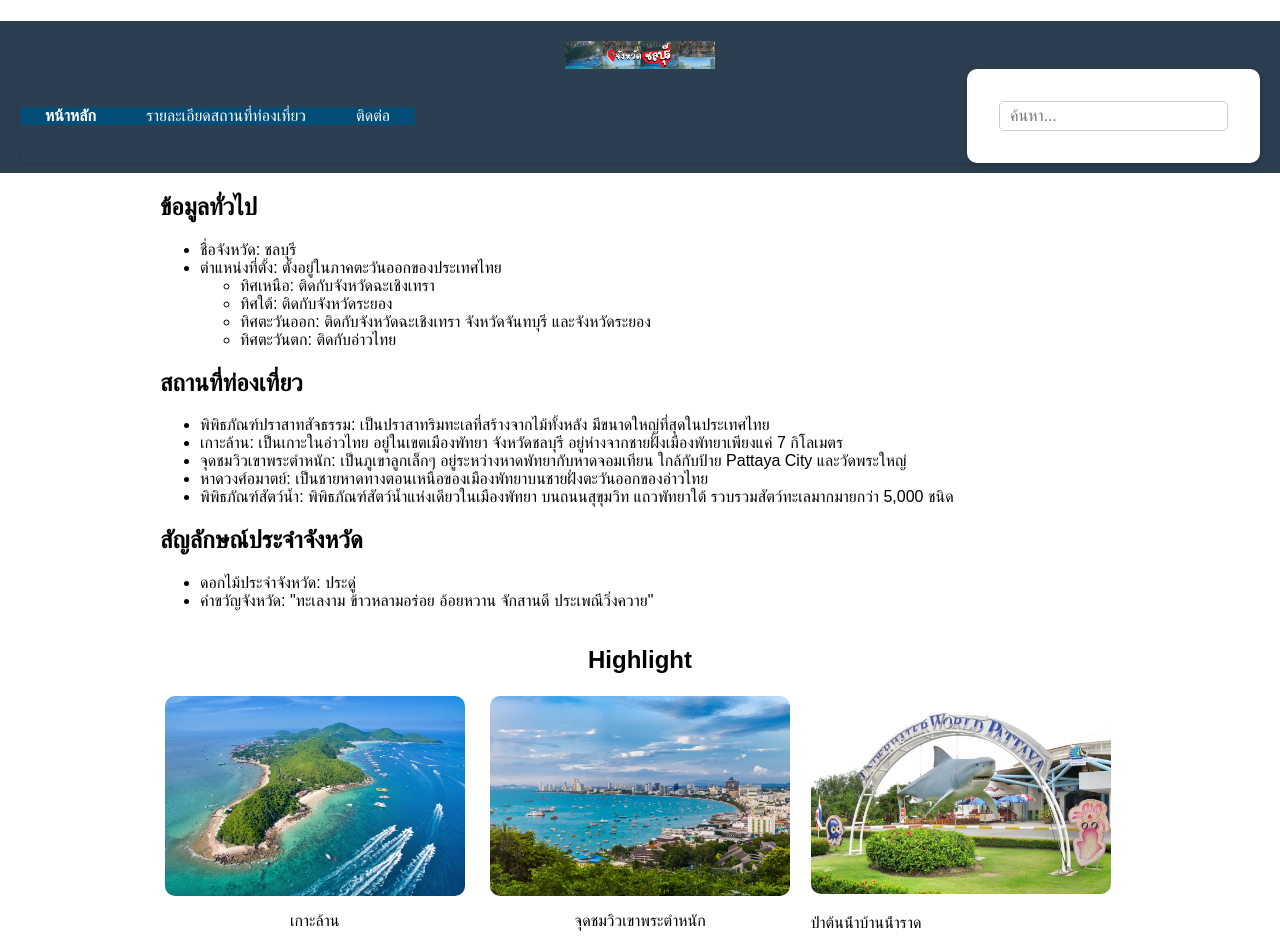
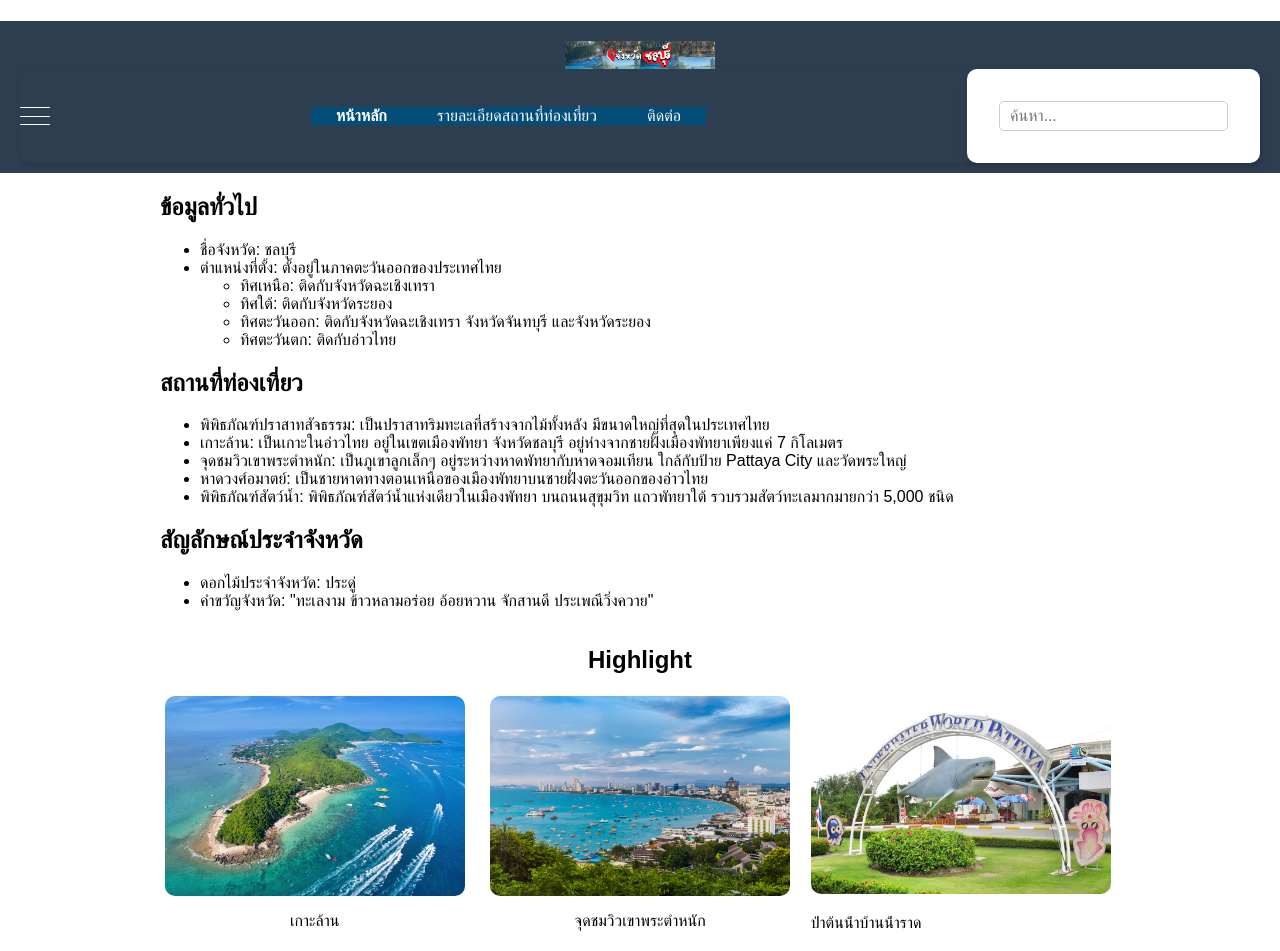
Before and after one commit to rujipas150/my-homework-website, a plain HTML site: page index.html in a window 1280 px wide. Drawn offline with Linux system fonts and the light colour scheme.

Commit message:
เปลี่ยนรูปแบบการจัดวางในมือถือ

```diff
--- a/css/style.css
+++ b/css/style.css
@@ -329,3 +329,25 @@ small {
     background-color: #34495E;
     border-radius: 5px;
 }
+/* ปรับแต่ง Hamburger button */
+.menu-toggle {
+    display: flex;
+    flex-direction: column;
+    justify-content: space-around;
+    width: 30px;
+    height: 25px;
+    cursor: pointer;
+    transition: transform 0.3s ease;
+}
+
+.menu-toggle .bar {
+    background-color: #FFF;
+    height: 3px;
+    width: 100%;
+    border-radius: 5px;
+}
+
+/* เปลี่ยนขนาดไอคอนเมื่อเมนูเปิด */
+.menu-toggle.active {
+    transform: rotate(90deg);
+}
```
